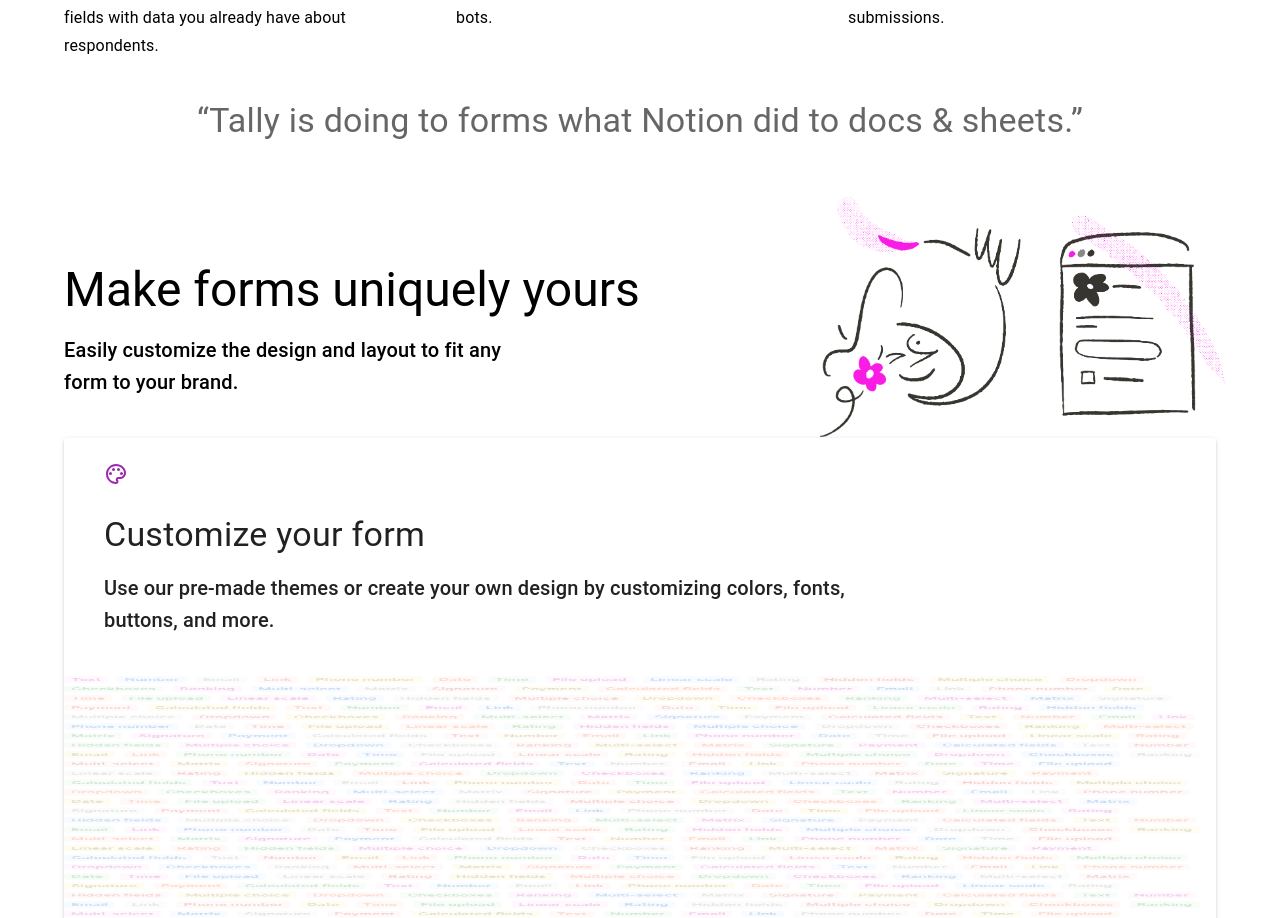
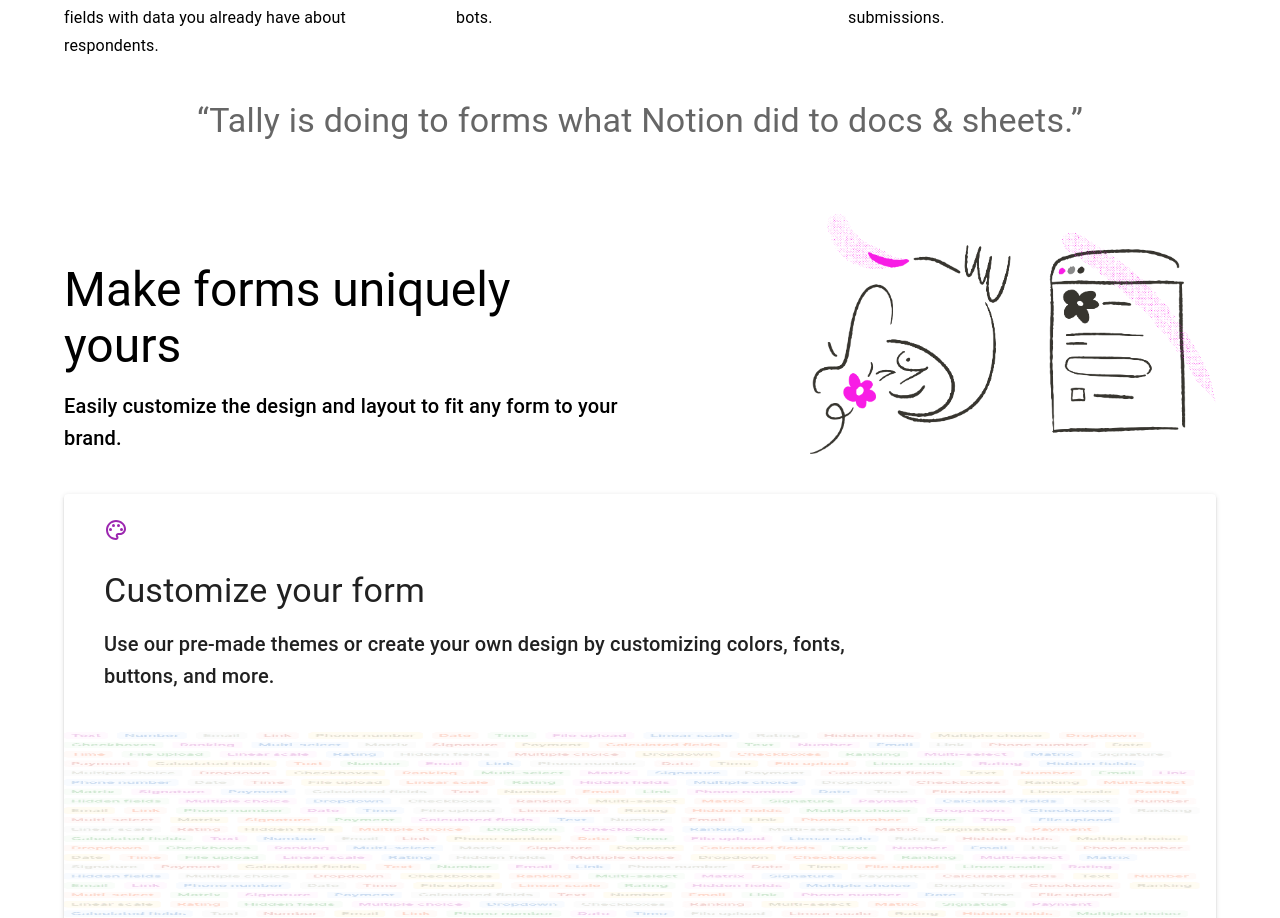
Before and after one commit to zeromcy/WebSite, a React (Create React App) app in the folder site/: page / in a window 1280 px wide. Shown: the part 5048-5966 px from the top of the page. Built offline with nearby package versions, Linux system fonts and the light colour scheme.

Commit message:
style: 实现sub4的自适应;

```diff
--- a/site/src/components/sub4/index.js
+++ b/site/src/components/sub4/index.js
@@ -9,29 +9,41 @@
 import InputImage from '../../image/input-badges.png'
 import ColorLensOutlinedIcon from '@mui/icons-material/ColorLensOutlined';
 import Sub4BackImage from '../../image/customize.png'
+import { useMediaQuery, useTheme } from '@mui/material';
 
 export default function SubFour() {
+    const theme = useTheme();
+    const match = useMediaQuery(theme.breakpoints.up('md')) ? true : false;
     return (
         <>
             <Grid container spacing={3}>
-                <Grid item sm={7}>
-                    <Typography variant='h3' sx={{ mt: 15 }}>
+                <Grid item sm={6} xs={6}>
+                    <Typography variant='h3' sx={{ pt: 15 }}>
                         Make forms uniquely yours
                     </Typography>
-                    <Typography variant='h6' sx={{ width: '480px', mt: 2 }}>
+                    <Typography variant='h6' sx={{ pt: 2 }}>
                         Easily customize the design and layout to fit any form to your brand.
                     </Typography>
                 </Grid>
 
-                <Grid item sm={5}
+                <Grid item sm={6} xs={6}
                     sx={{
-                        position: 'relative',
-                        top: 55,
-                        right: -70
+                        alignSelf: 'end'
                     }}
                 >
+                    <Grid container
+                        sx={{
+                            justifyContent: 'flex-end'
+                        }}>
+                        {
+                            match ?
                                 <img src={Sub4BackImage} alt='' width="406" height='240' sx={{ color: 'transparent', }}>
                                 </img>
+                                :
+                                <img src={Sub4BackImage} alt='' width="200" height='116' sx={{ color: 'transparent', }}>
+                                </img>
+                        }
+                    </Grid>
                 </Grid>
 
             </Grid>
```
Lines whose indentation alone changed are shown as unchanged.
